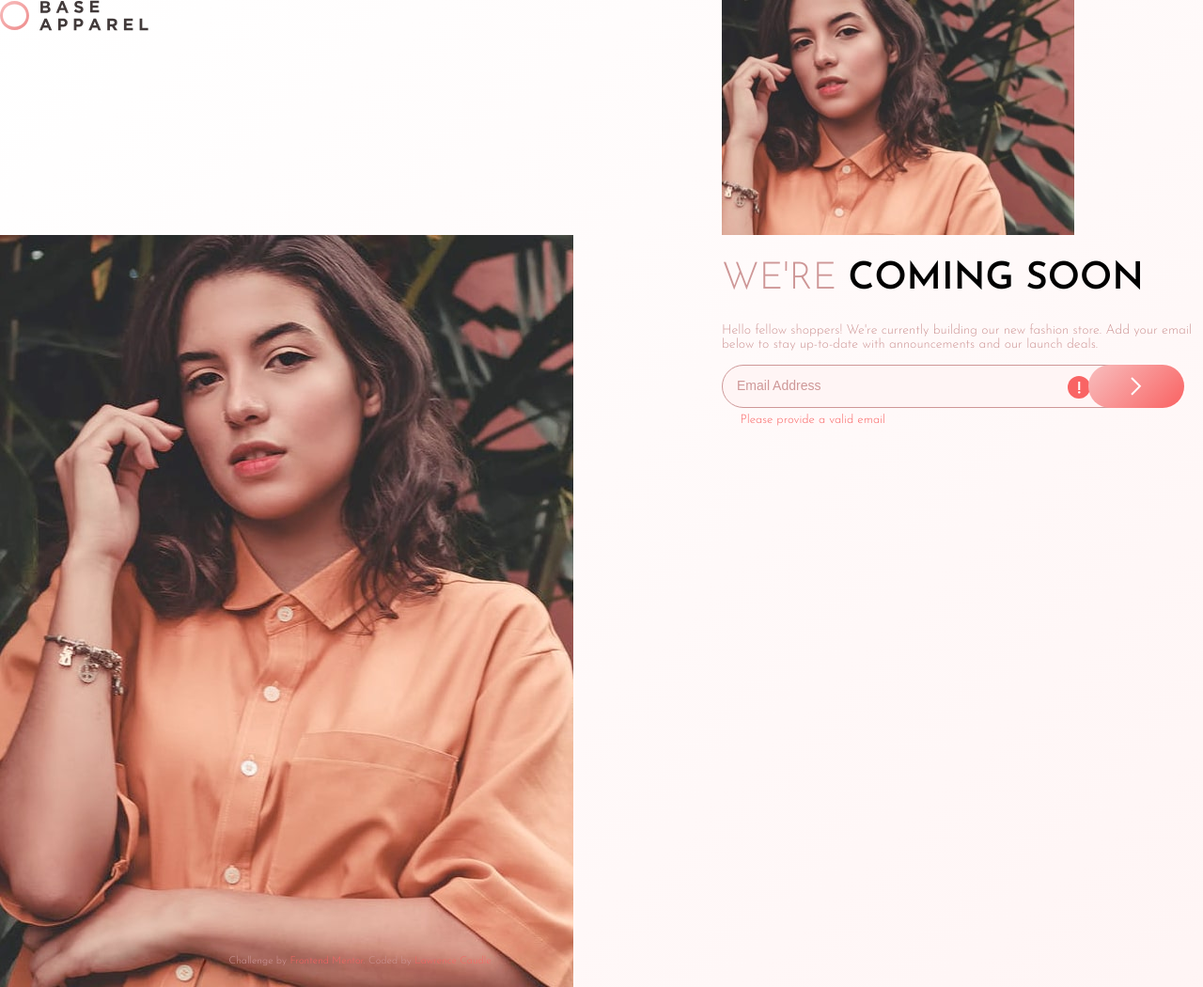
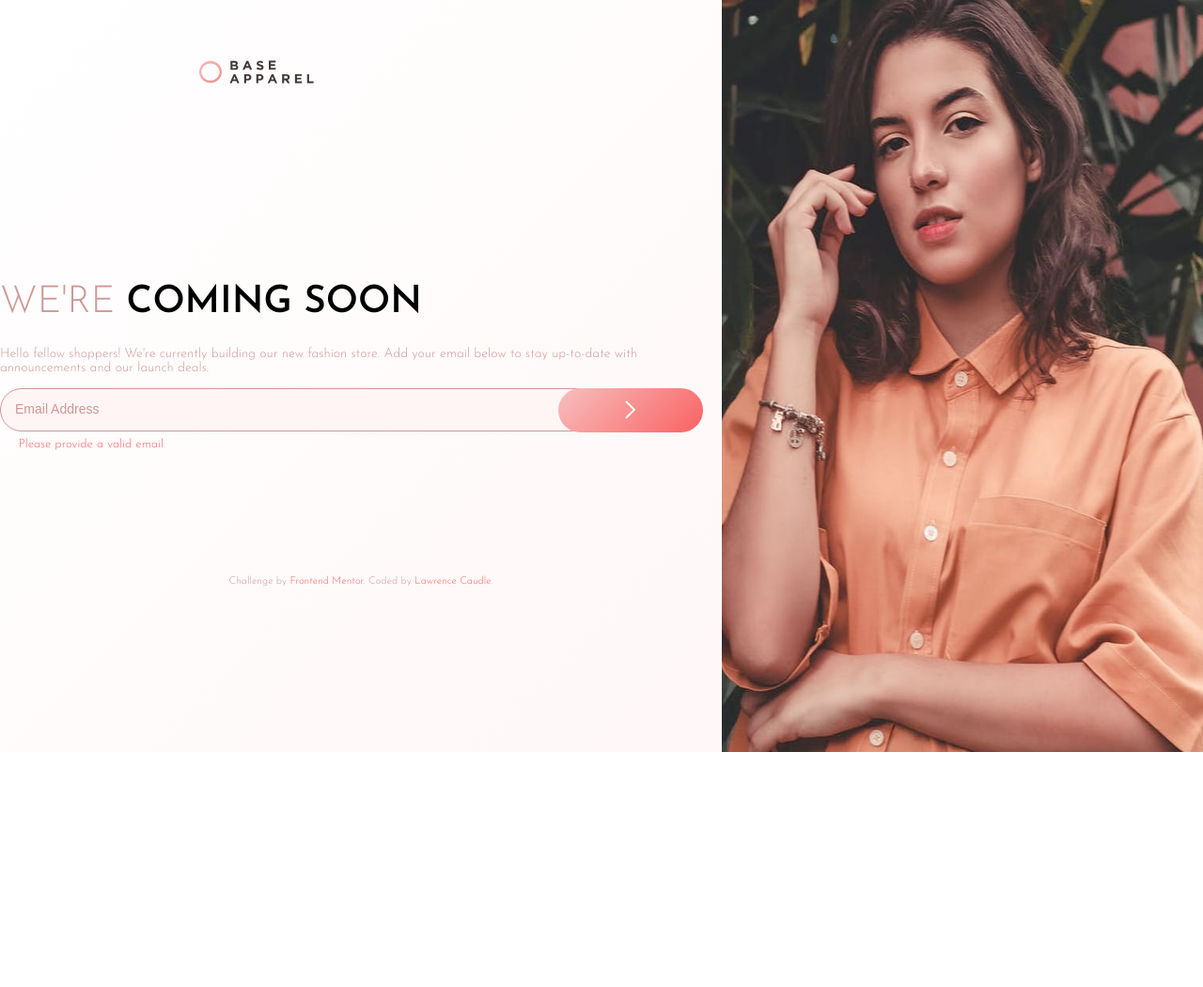
Before and after one commit to ltc870/baseapparelcomingsoon, a website: page src/index.html in a window 1280 px wide. Shown: the whole page at 94% size. After the commit the page ends 800 px from the top, so only its background shows below. Drawn offline with Linux system fonts and the light colour scheme.

Commit message:
added styles to _header.scss

```diff
--- a/src/scss/layout/_header.scss
+++ b/src/scss/layout/_header.scss
@@ -0,0 +1,34 @@
+.logo {
+    padding: 2em 0 1em 2em;
+    width: 30%;
+    margin-bottom: 1em;
+}
+
+.desktop-hero-img {
+    display: none;
+}
+
+.mobile-hero-img {
+    width: 100%;
+}
+
+@media (min-width: 700px) {
+    .logo {
+        width: 20%;
+        justify-self: left;
+        margin-left: 11.25em;
+        margin-top: 2em;
+    }
+
+    .mobile-hero-img {
+        display: none;
+    }
+
+    .desktop-hero-img {
+        display: initial;
+        grid-row: 1 / 4;
+        grid-column: 2 / 3;
+        height: 100vh;
+        width: 100%;
+    }
+}
```
Also changed, not shown: src/styles.css, 1 other file.
